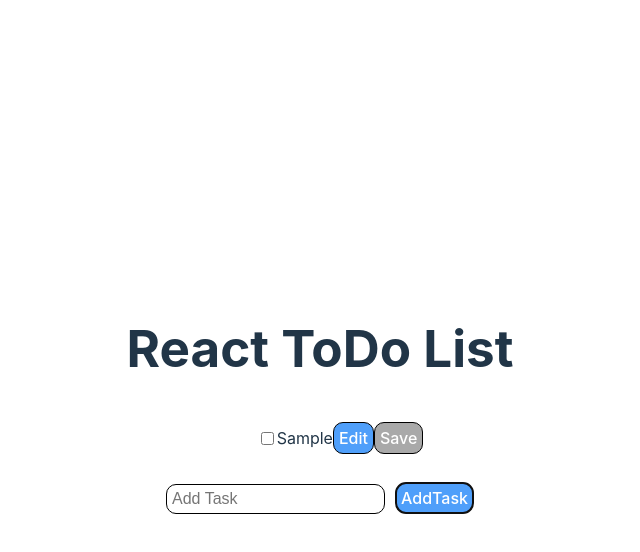
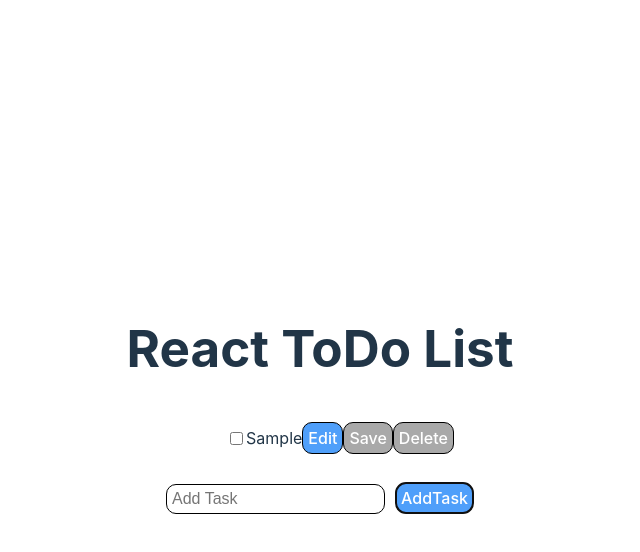
Before and after one commit to Yoojinjo/TodoList, a React (Vite) app: page / in a window 1280 px wide. Both pictures are taken after typing "Sample" into the empty fields and a click on the button "AddTask". Shown: the top 552 px of the page, without its empty margins (320-960 px from the left). Built offline with nearby package versions, Linux system fonts and the light colour scheme.

Commit message:
disable delete button if not checked box

```diff
--- a/src/List.jsx
+++ b/src/List.jsx
@@ -45,7 +45,6 @@ function List({ tasks, handleDelete, handleUpdate }) {
 						onChange={() => handleCheckbox(task.id)}
 						checked={checked[task.id] || false}
 					/>
-
 					{/* Render text input if editing, otherwise render task text */}
 					{editID === task.id ? (
 						<input
@@ -56,14 +55,12 @@ function List({ tasks, handleDelete, handleUpdate }) {
 					) : (
 						<p>{task.text}</p>
 					)}
-
 					<button
 						disabled={checked[task.id]}
 						onClick={() => handleEditClick(task.id, task.text)}
 					>
 						Edit
 					</button>
-
 					<button
 						disabled={!editText}
 						onClick={() => saveEdit(task.id)}
@@ -71,12 +68,13 @@ function List({ tasks, handleDelete, handleUpdate }) {
 						Save
 					</button>
 
-					{/* add delete button if checked box */}
-					{checked[task.id] && (
-						<button onClick={() => handleDelete(task.id)}>
-							Delete
-						</button>
-					)}
+					{/* disable delete button if not checked box */}
+					<button
+						disabled={!checked[task.id]}
+						onClick={() => handleDelete(task.id)}
+					>
+						Delete
+					</button>
 				</li>
 			))}
 		</ul>
```
